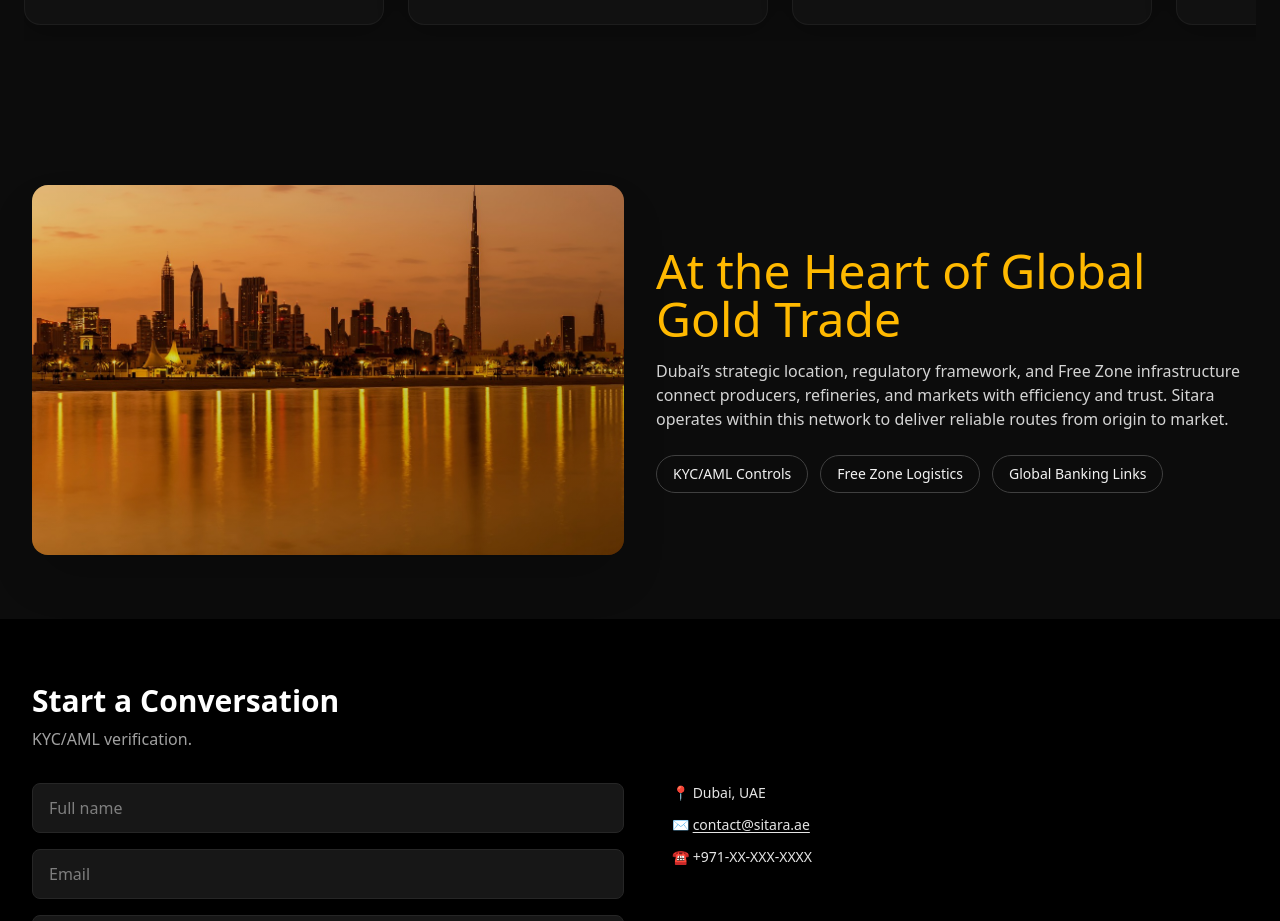
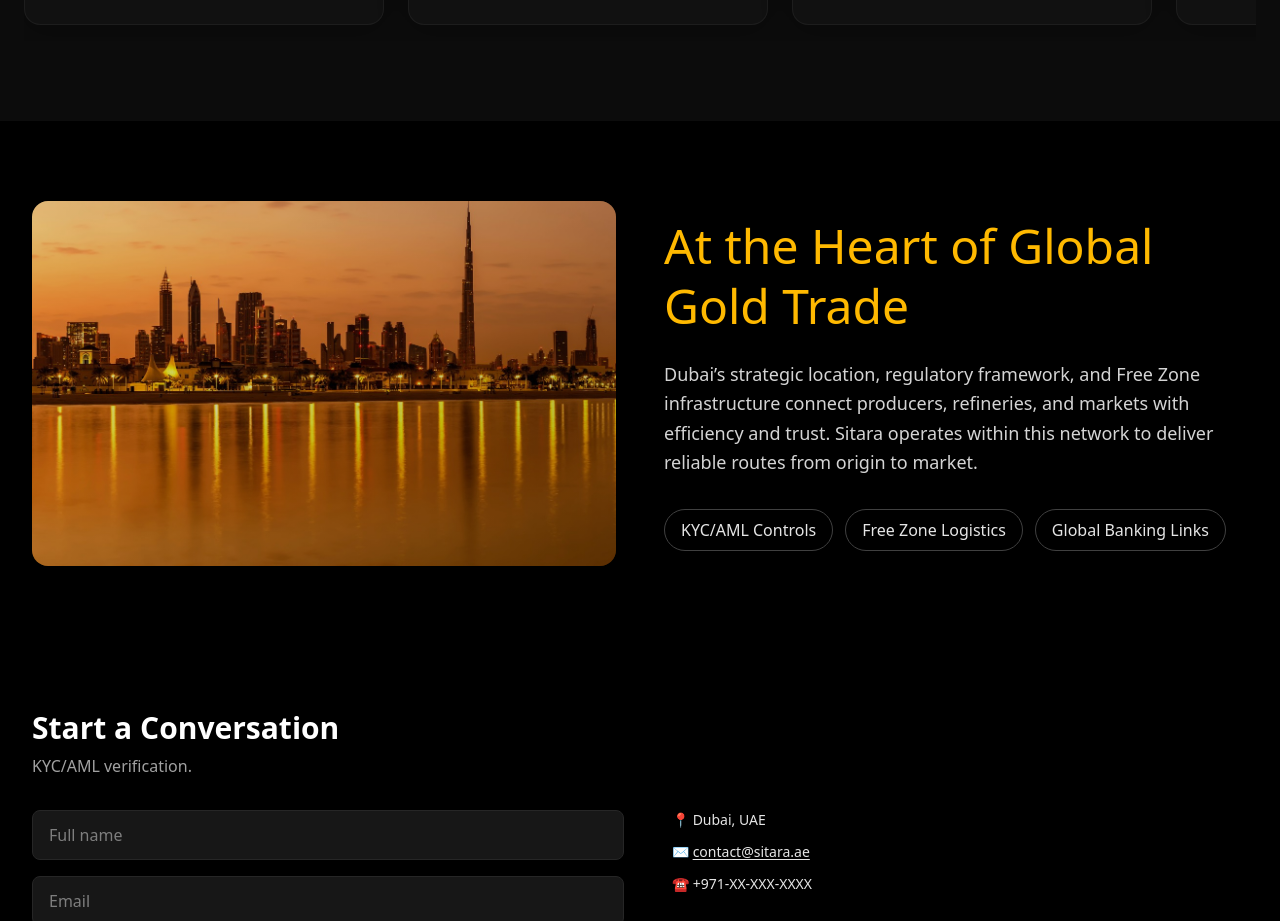
Before and after one commit to sitaradev-uae/sitara-website, a Next.js app: page / in a window 1280 px wide. Shown: the part 1607-2528 px from the top of the page. Built offline with nearby package versions, Linux system fonts and the light colour scheme.

Commit message:
fix: stable WhyDubai section with gold-trading.jpg aspect ratio

```diff
--- a/src/components/WhyDubai.tsx
+++ b/src/components/WhyDubai.tsx
@@ -1,43 +1,51 @@
-// src/components/WhyDubai.tsx   (or wherever this block lives)
+"use client";
+
 import Image from "next/image";
-import GoldTrading from "@/public/images/gold-trading.jpg";
 
 export default function WhyDubai() {
   return (
-    <section className="py-16">
-      <div className="mx-auto grid max-w-screen-xl items-center gap-8 md:grid-cols-2 px-4 sm:px-6 md:px-8">
-        {/* Image */}
+    <section
+      id="why-dubai"
+      className="bg-black text-neutral-200 py-20"
+    >
+      <div className="mx-auto grid max-w-screen-xl items-center gap-12 md:grid-cols-2 px-4 sm:px-6 md:px-8">
+        {/* Left: Image */}
         <div className="relative aspect-[16/10] w-full overflow-hidden rounded-2xl shadow-2xl">
-
-
-<Image
-  src={GoldTrading}
-  alt="Gold trading and Dubai skyline"
-  className="object-cover w-full h-full"
-  fill   // ensure parent wrapper has className="relative aspect-[16/10]"
-  priority
-/>
-
-
-          {/* Optional soft vignette (won't hide the image) */}
+          <Image
+            src="/images/gold-trading.jpg"
+            alt="Gold trading and Dubai skyline"
+            fill
+            sizes="(min-width: 768px) 50vw, 100vw"
+            className="object-cover object-center"
+            priority
+          />
+          {/* Optional gradient overlay for subtle dark tone */}
           <div className="pointer-events-none absolute inset-0 bg-gradient-to-br from-black/10 to-black/30" />
         </div>
 
-        {/* Text */}
-        <div>
-          <h2 className="text-3xl md:text-5xl font-medium text-amber-400">
+        {/* Right: Text */}
+        <div className="flex flex-col justify-center">
+          <h2 className="text-3xl sm:text-4xl md:text-5xl font-medium text-amber-400 leading-tight">
             At the Heart of Global Gold Trade
           </h2>
-          <p className="mt-4 text-neutral-300">
+
+          <p className="mt-6 text-base sm:text-lg text-neutral-300 leading-relaxed">
             Dubai’s strategic location, regulatory framework, and Free Zone
             infrastructure connect producers, refineries, and markets with
             efficiency and trust. Sitara operates within this network to deliver
             reliable routes from origin to market.
           </p>
-          <div className="mt-6 flex flex-wrap gap-3">
-            <span className="rounded-full border border-neutral-700 px-4 py-2 text-sm">KYC/AML Controls</span>
-            <span className="rounded-full border border-neutral-700 px-4 py-2 text-sm">Free Zone Logistics</span>
-            <span className="rounded-full border border-neutral-700 px-4 py-2 text-sm">Global Banking Links</span>
+
+          <div className="mt-8 flex flex-wrap gap-3">
+            <span className="rounded-full border border-neutral-700 px-4 py-2 text-sm sm:text-base">
+              KYC/AML Controls
+            </span>
+            <span className="rounded-full border border-neutral-700 px-4 py-2 text-sm sm:text-base">
+              Free Zone Logistics
+            </span>
+            <span className="rounded-full border border-neutral-700 px-4 py-2 text-sm sm:text-base">
+              Global Banking Links
+            </span>
           </div>
         </div>
       </div>
```
